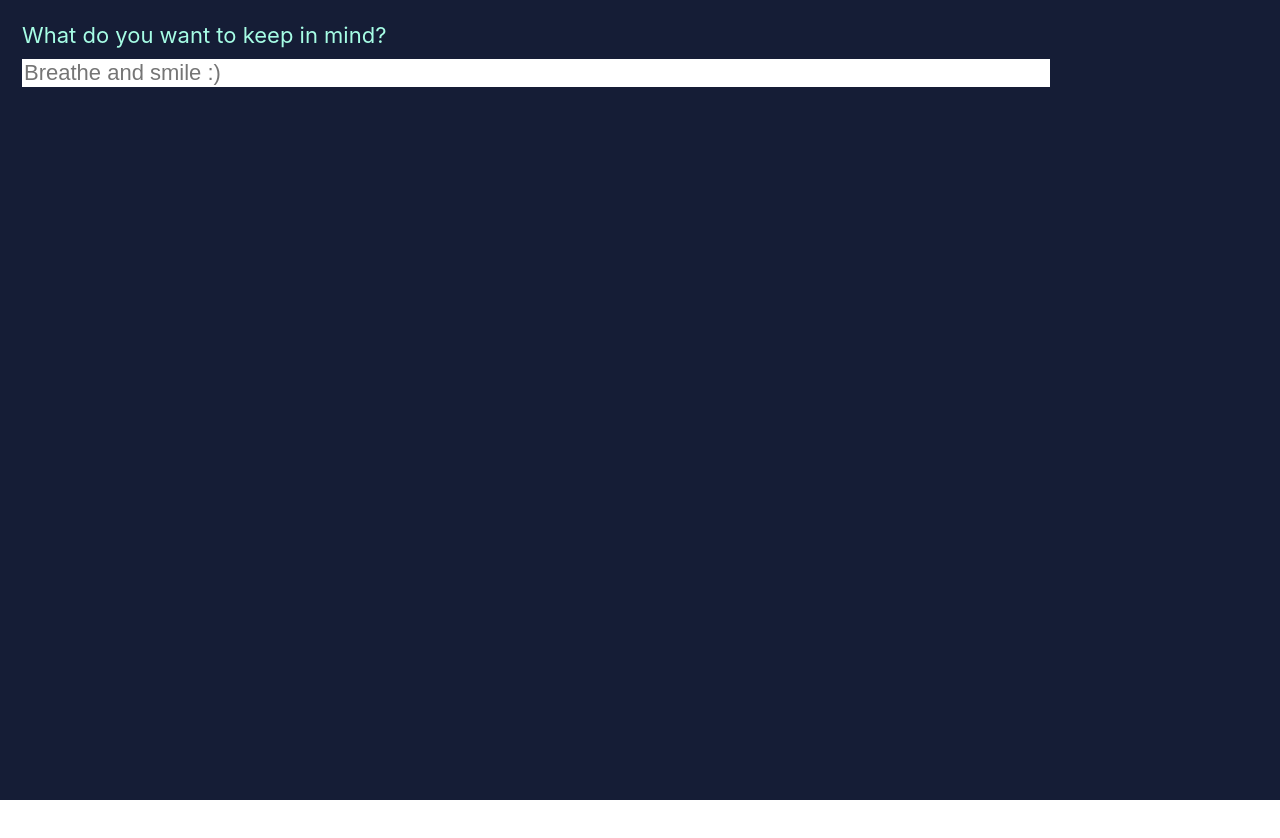
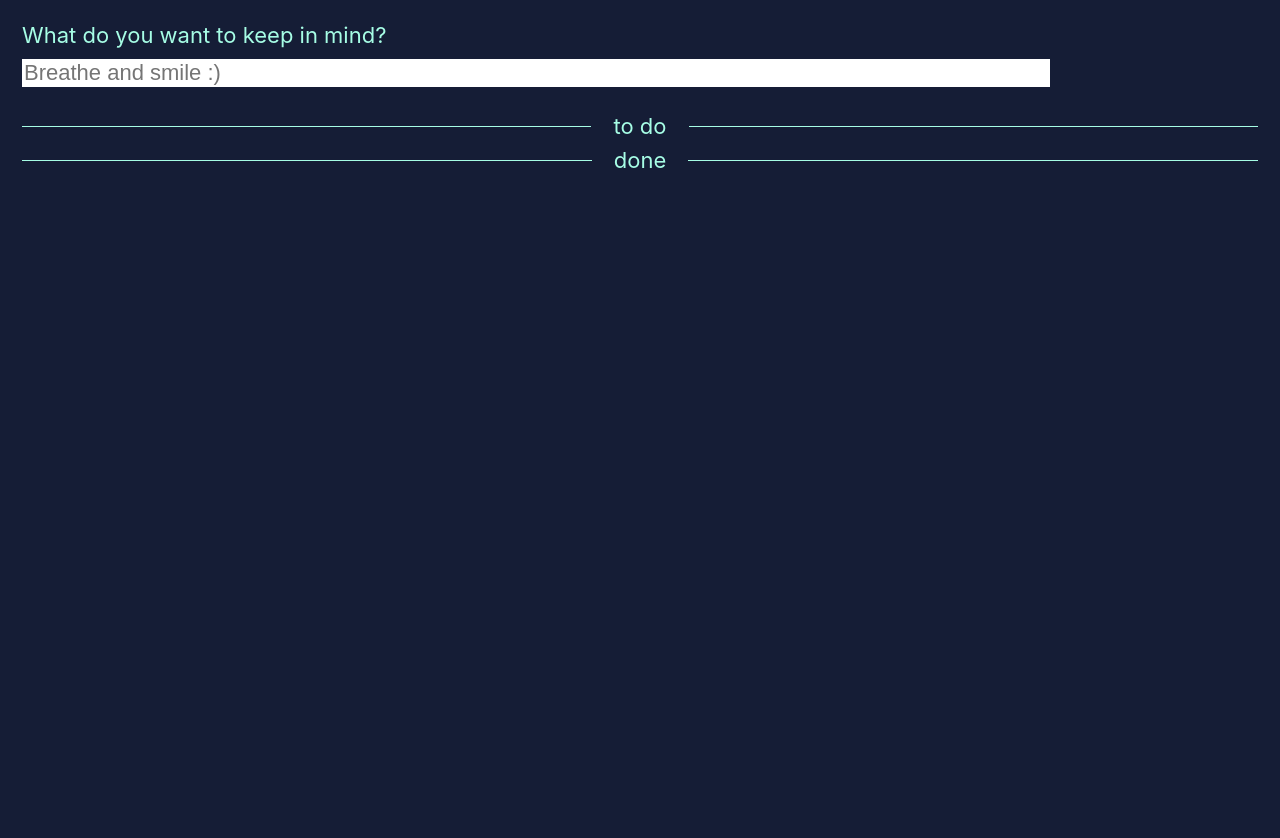
Before and after one commit to FreyaElisabeth/to-do-list, a React (Create React App) app: page / in a window 1280 px wide. Shown: the top 838 px of the page. Before the commit the page ends 800 px from the top, so only its background shows below. Built offline with nearby package versions, Linux system fonts and the light colour scheme.

Commit message:
Refactor for grouped rendering, fix styling

```diff
--- a/package.json
+++ b/package.json
@@ -5,7 +5,8 @@
   "dependencies": {
     "react": "^16.6.1",
     "react-dom": "^16.6.1",
-    "react-scripts": "2.1.1"
+    "react-scripts": "2.1.1",
+    "uid": "0.0.2"
   },
   "scripts": {
     "start": "react-scripts start",
--- a/src/App.css
+++ b/src/App.css
@@ -1,24 +1,12 @@
 .App {
   background: #151d36;
-  box-sizing: border-box;
   color: #a6fde5;
-  display: grid;
   font-size: 22px;
-  grid-auto-rows: 2em;
-  grid-gap: 0.5em;
-  height: 100vh;
+  min-height: 100vh;
   padding: 1em;
-  width: 100vw;
 }
 
-.listContainer {
-  padding-top: 1em;
-  padding-left: 1em;
+.Wrapper {
+  display: grid;
+  grid-auto-rows: 1.5em;
 }
-
-.listItem {
-  display: grid;
-  grid-template-columns: 5fr 1fr;
-  justify-content: center;
-  align-items: center;
-}
--- a/src/App.js
+++ b/src/App.js
@@ -1,8 +1,9 @@
 import React, { Component } from 'react'
+import uid from 'uid'
 import './App.css'
 import Input from './Input'
 import ToDo from './ToDo'
-import DeleteBtn from './DeleteBtn'
+import Separator from './Separator'
 
 export default class App extends Component {
   state = {
@@ -14,29 +15,12 @@ export default class App extends Component {
     return (
       <div className="App">
         <Input onSubmit={event => this.onEnter(event)} />
-        <ul className="listContainer">{this.renderToDos()}</ul>
+        <Separator text="to do" />
+        {this.renderOpenToDos()}
+        <Separator text="done" />
+        {this.renderDoneToDos()}
       </div>
     )
-  }
-
-  renderToDos() {
-    return this.state.todos.map((todo, index, arr) => (
-      <div key={`listItem${index}`} className="listItem">
-        <ToDo
-          key={`todo${index}`}
-          text={todo.text}
-          className={this.state.todos[index].done ? 'ToDo done' : 'ToDo'}
-          onClick={() => this.updateArray(index, arr)}
-        />
-        <DeleteBtn
-          key={`btn${index}`}
-          onClick={() => {
-            this.deleteTodoItem(index, arr)
-            this.save()
-          }}
-        />
-      </div>
-    ))
   }
 
   onEnter = event => {
@@ -46,26 +30,55 @@ export default class App extends Component {
     }
   }
 
-  addInputToArray = event => {
-    const newTodos = [
-      { text: event.target.value, done: false },
-      ...this.state.todos
-    ]
-    this.setState({ todos: newTodos })
+  renderOpenToDos() {
+    return this.state.todos
+      .filter(todo => !todo.done)
+      .map(this.renderSingleToDo)
   }
 
-  updateArray = (index, arr) => {
+  renderDoneToDos() {
+    return this.state.todos.filter(todo => todo.done).map(this.renderSingleToDo)
+  }
+
+  renderSingleToDo = todo => {
+    return (
+      <ToDo
+        text={todo.text}
+        done={todo.done}
+        onToggle={() => this.updateArray(todo.id)}
+        onDelete={() => this.deleteTodoItem(todo.id)}
+      />
+    )
+  }
+
+  addInputToArray = event => {
     this.setState({
       todos: [
-        ...arr.slice(0, index),
-        { ...arr[index], done: !this.state.todos[index].done },
-        ...arr.slice(index + 1)
+        { text: event.target.value, done: false, id: uid() },
+        ...this.state.todos
       ]
     })
   }
 
-  deleteTodoItem = (index, arr) => {
-    this.setState({ todos: [...arr.slice(0, index), ...arr.slice(index + 1)] })
+  updateArray = id => {
+    const { todos } = this.state
+    const index = todos.findIndex(todo => todo.id === id)
+    const todo = todos[index]
+    this.setState({
+      todos: [
+        ...todos.slice(0, index),
+        { ...todo, done: !todo.done },
+        ...todos.slice(index + 1)
+      ]
+    })
+  }
+
+  deleteTodoItem = id => {
+    const { todos } = this.state
+    const index = todos.findIndex(todo => todo.id === id)
+    this.setState({
+      todos: [...todos.slice(0, index), ...todos.slice(index + 1)]
+    })
   }
 
   loadArray() {
--- a/src/DeleteBtn.css
+++ /dev/null
@@ -1,11 +0,0 @@
-button {
-  width: 1.2em;
-  height: 1.2em;
-  font-size: 22px;
-  border: none;
-  color: #151d36;
-  border-radius: 50%;
-  background: #a6fde5;
-  text-align: center;
-  vertical-align: center;
-}
--- a/src/DeleteBtn.js
+++ /dev/null
@@ -1,10 +0,0 @@
-import React, { Component } from 'react'
-import './DeleteBtn.css'
-
-export default class DeleteBtn extends Component {
-  render() {
-    const { onClick } = this.props
-
-    return <button onClick={onClick}>&times;</button>
-  }
-}
--- a/src/Input.css
+++ b/src/Input.css
@@ -1,6 +1,5 @@
 input {
-  margin-top: 0.5em;
-  margin-bottom: 1em;
+  margin: 0.5em 0 1em 0;
   font-size: 22px;
   caret-color: #151d36;
   color: #151d36;
--- /dev/null
+++ b/src/Separator.css
@@ -0,0 +1,15 @@
+.Separator {
+  display: flex;
+  align-items: center;
+}
+
+.Separator .hr {
+  width: 100%;
+  margin: 0.75em 0;
+  border-bottom: 1px solid #a6fde5;
+}
+
+.Separator span {
+  white-space: nowrap;
+  padding: 0 1em;
+}
--- /dev/null
+++ b/src/Separator.js
@@ -0,0 +1,16 @@
+import React, { Component } from 'react'
+import './Separator.css'
+
+export default class Separator extends Component {
+  render() {
+    return (
+      <section className="Separator">
+        <div className="hr" />
+        <span>{this.props.text}</span>
+        <div className="hr" />
+      </section>
+    )
+  }
+}
+
+// `${sectionHeading}`
--- a/src/ToDo.css
+++ b/src/ToDo.css
@@ -1,7 +1,28 @@
 .ToDo {
-  padding: 0.25em;
+  display: flex;
+  justify-content: space-between;
+  align-items: center;
+  margin-top: 0.75em;
+  margin-bottom: 0.75em;
 }
 
 .done {
   text-decoration: line-through;
 }
+
+.deleteBtn {
+  width: 1.2em;
+  height: 1.2em;
+  font-size: 22px;
+  border: none;
+  color: #151d36;
+  border-radius: 50%;
+  background: #a6fde5;
+  text-align: center;
+  vertical-align: center;
+}
+
+.deleteBtn:focus {
+  outline: none;
+  box-shadow: 0 0 2px 2px #a6fde5;
+}
--- a/src/ToDo.js
+++ b/src/ToDo.js
@@ -3,12 +3,17 @@ import './ToDo.css'
 
 export default class ToDo extends Component {
   render() {
-    const { text, onClick, className } = this.props
+    const { text, onToggle, onDelete, done } = this.props
 
     return (
-      <li className={className} onClick={onClick}>
-        {text}
-      </li>
+      <div className="ToDo">
+        <span className={done ? 'done' : ''} onClick={onToggle}>
+          {text}
+        </span>
+        <button className="deleteBtn" onClick={onDelete}>
+          &times;
+        </button>
+      </div>
     )
   }
 }
--- a/src/index.css
+++ b/src/index.css
@@ -1,14 +1,10 @@
 body {
+  -moz-osx-font-smoothing: grayscale;
+  -webkit-font-smoothing: antialiased;
+  box-sizing: border-box;
+  font-family: -apple-system, BlinkMacSystemFont, 'Segoe UI', 'Roboto', 'Oxygen',
+    'Ubuntu', 'Cantarell', 'Fira Sans', 'Droid Sans', 'Helvetica Neue',
+    sans-serif;
   margin: 0;
   padding: 0;
-  font-family: -apple-system, BlinkMacSystemFont, "Segoe UI", "Roboto", "Oxygen",
-    "Ubuntu", "Cantarell", "Fira Sans", "Droid Sans", "Helvetica Neue",
-    sans-serif;
-  -webkit-font-smoothing: antialiased;
-  -moz-osx-font-smoothing: grayscale;
 }
-
-code {
-  font-family: source-code-pro, Menlo, Monaco, Consolas, "Courier New",
-    monospace;
-}
```
Also changed, not shown: 1 other file (tests, documents, lock files or other folders).
